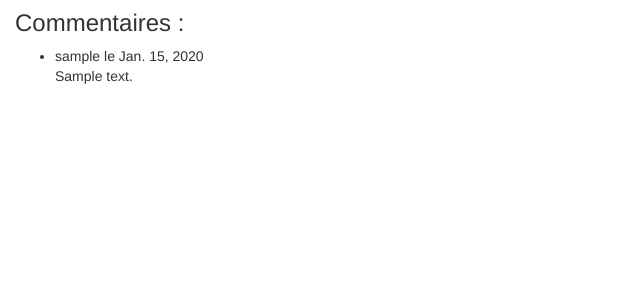
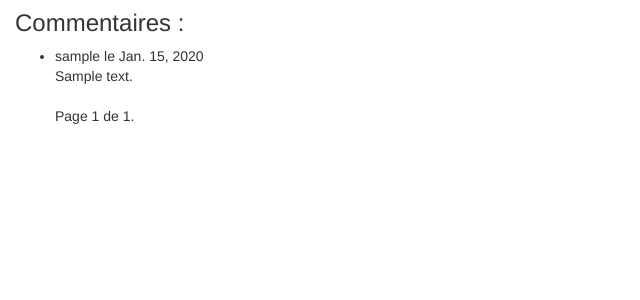
Before and after one commit to Skiso/cookbookpy, a Django app: page /cookbook/consulter/1/ in a window 1280 px wide. Shown: the part 392-692 px from the top of the page, without its empty margins (0-640 px from the left). Run offline with Django 3.2, Linux system fonts and the light colour scheme; tables that the repository leaves empty hold one stand-in row (values such as "Sample post"); grey boxes marked "Sample" are stand-in pictures; some libraries are stand-ins or nearby versions.

Commit message:
Modification du template pour les commentaires

```diff
--- a/cookbook/templates/cookbook/consulter.html
+++ b/cookbook/templates/cookbook/consulter.html
@@ -29,8 +29,6 @@
             {% else %}
             <span>Vous avez déjà voté !</span>
             {% endif %}
-            {% else %}
-
         {% endif %}
     </div>
 </div>
@@ -62,6 +60,22 @@
                 <span>{{ com.user }} le {{ com.date }}</span>
                 <div>{{ com.texte }}</div>
             </li>
+            <nav aria-label="Page navigation">
+                 <ul class="pagination">
+
+                {% if commentaire.has_previous %}
+                    <li><a href="?page={{ commentaire.previous_page_number }}"><span aria-hidden="true">Page précédente</span></a></li>
+                {% endif %}
+
+                <span class="current">
+                        Page {{ commentaire.number }} de {{ commentaire.paginator.num_pages }}.
+                </span>
+
+                {% if commentaire.has_next %}
+                     <li><a href="?page={{ commentaire.next_page_number }}"><span aria-hidden="true">Page suivante</span></a></li>
+                {% endif %}
+
+                </ul>
                 {% endfor %}
         </ul>
     </div>
@@ -76,13 +90,13 @@
         {% else %}
             Vous avez déjà commenté !
         {% endif %}
-        {% else %}
     {% endif %}
 </div>
-</div>
+
 
     {% for image in images %}
     <img src="/media/{{ image.file }}" width="100" height="100"/>
+
     {% endfor %}
 
     {% endblock %}
```
Lines whose indentation alone changed are shown as unchanged.
